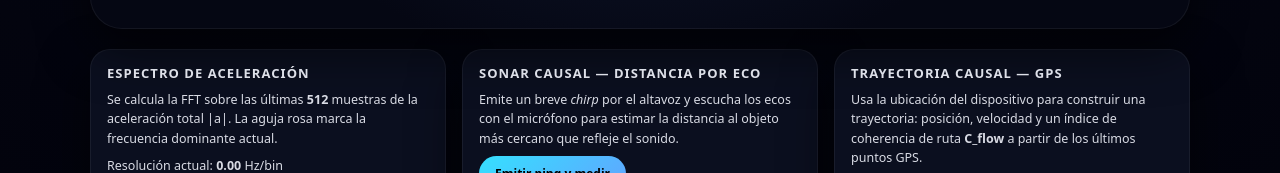
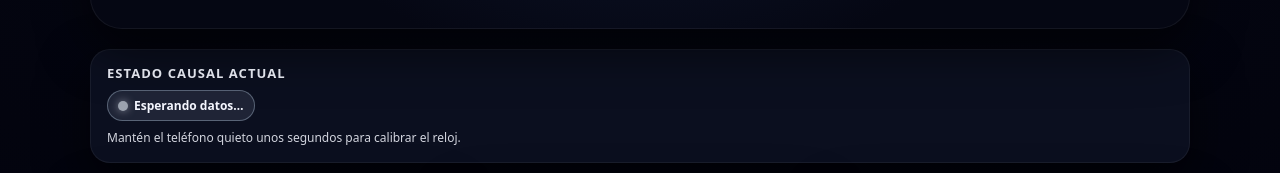
Before and after one commit to geozunac3536-jpg/Reloj-Causal-Humano-TCDS, a plain HTML site: page index.html in a window 1280 px wide. Shown: the part 877-1050 px from the top of the page. Drawn offline with Linux system fonts and the light colour scheme.

Commit message:
Update index.html

```diff
--- a/index.html
+++ b/index.html
@@ -201,7 +201,32 @@
             text-anchor="middle" font-weight="bold">t_C</text>
     </svg>
   </div>
-
+<div class="card" id="causalStateCard">
+  <div class="card-title">Estado causal actual</div>
+  <div id="causalStateBadge" style="
+    display:inline-flex;
+    align-items:center;
+    gap:6px;
+    padding:6px 10px;
+    border-radius:999px;
+    font-size:12px;
+    font-weight:600;
+    background:rgba(148,163,184,0.15);
+    border:1px solid rgba(148,163,184,0.5);
+  ">
+    <span id="causalStateDot" style="
+      width:10px;
+      height:10px;
+      border-radius:999px;
+      background:#9ca3af;
+      box-shadow:0 0 8px rgba(156,163,175,0.8);
+    "></span>
+    <span id="causalStateLabel">Esperando datos…</span>
+  </div>
+  <p id="causalStateText" style="margin-top:8px;font-size:12px;opacity:0.85;">
+    Mantén el teléfono quieto unos segundos para calibrar el reloj.
+  </p>
+</div>
   <!-- TARJETAS DE EXPERIMENTOS -->
   <div class="cards-grid">
 
```
